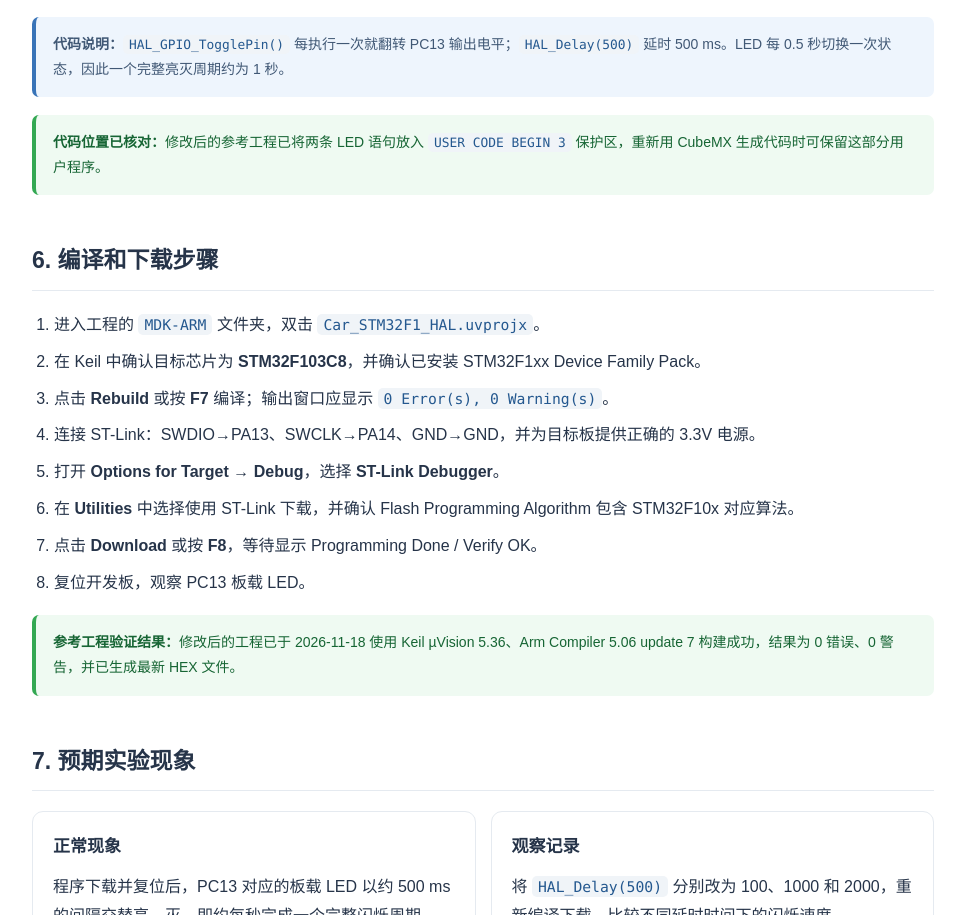
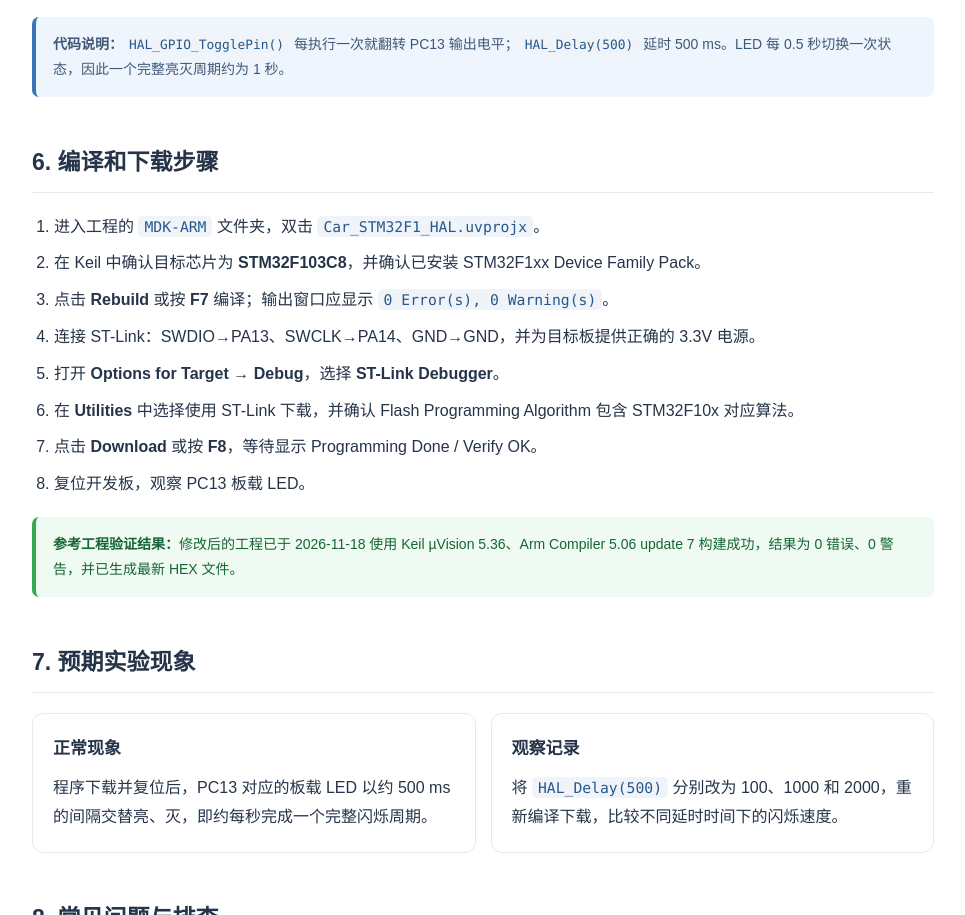
Before and after one commit to weichenxmu/feng-er-teaching-center, a plain HTML site: page experiments/stm32/gpio-led.html in a window 1280 px wide. Shown: the part 3329-4244 px from the top of the page, without its empty margins (292-1257 px from the left). Drawn offline with Linux system fonts and the light colour scheme.

Commit message:
Update gpio-led.html

```diff
--- a/experiments/stm32/gpio-led.html
+++ b/experiments/stm32/gpio-led.html
@@ -414,7 +414,6 @@ while (1)
       </div>
 
       <div class="tip"><strong>代码说明：</strong><code>HAL_GPIO_TogglePin()</code> 每执行一次就翻转 PC13 输出电平；<code>HAL_Delay(500)</code> 延时 500 ms。LED 每 0.5 秒切换一次状态，因此一个完整亮灭周期约为 1 秒。</div>
-      <div class="success"><strong>代码位置已核对：</strong>修改后的参考工程已将两条 LED 语句放入 <code>USER CODE BEGIN 3</code> 保护区，重新用 CubeMX 生成代码时可保留这部分用户程序。</div>
     </section>
 
     <section id="build">
```
